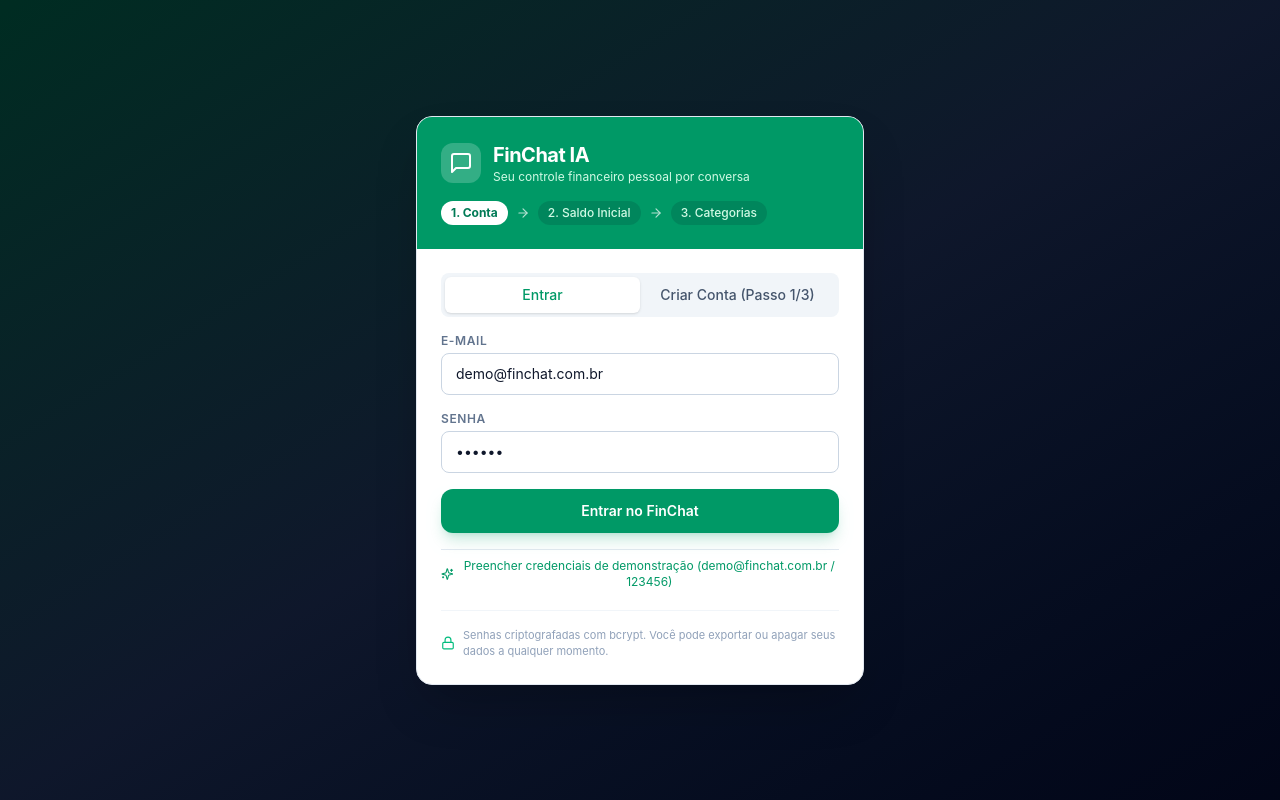
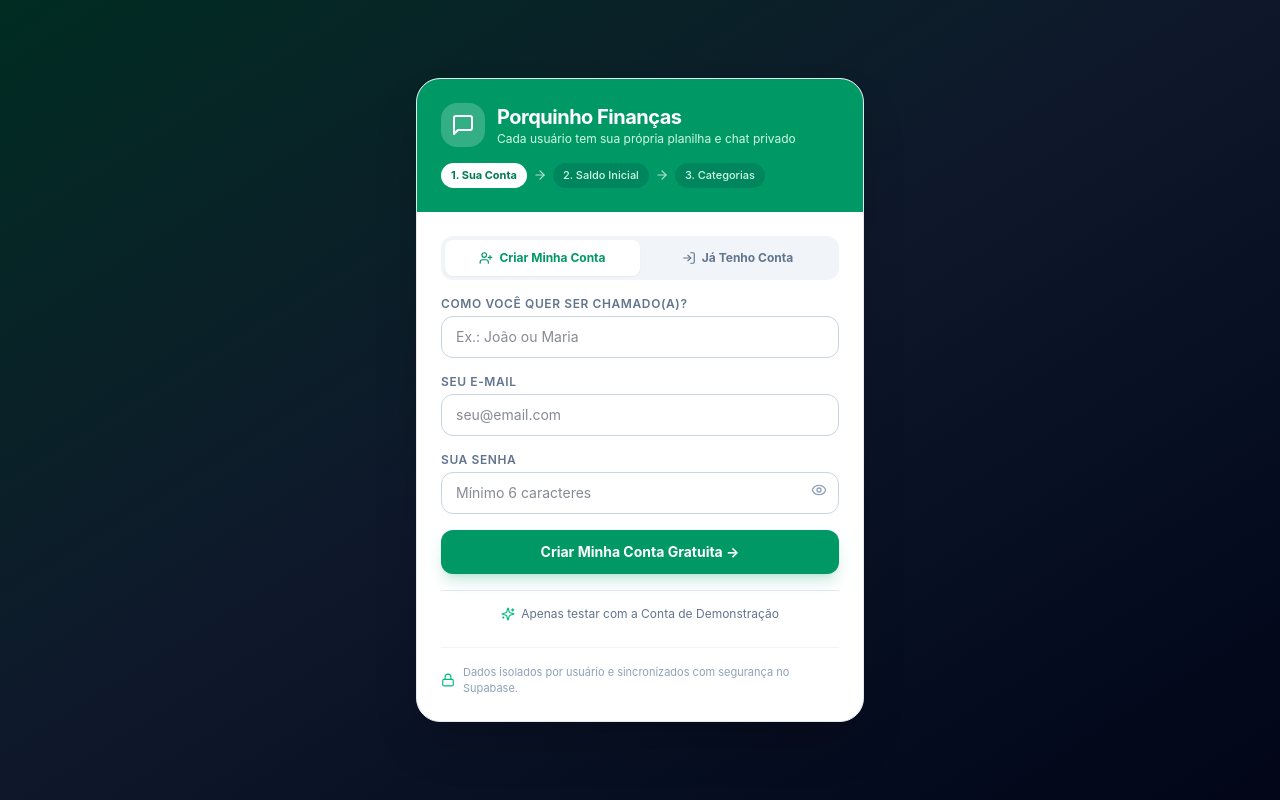
Before and after one commit to Vin1cius23/Porquinho-finan-as, a React (Vite) app: page / in a window 1280 px wide. Built offline with nearby package versions, Linux system fonts and the light colour scheme.

Commit message:
chore(auto-sync): arquivo components\AuthModal.jsx atualizado (03/11/2026, 12:52:32)

```diff
--- a/src/components/AuthModal.jsx
+++ b/src/components/AuthModal.jsx
@@ -1,5 +1,16 @@
 import React, { useState } from 'react';
-import { MessageSquare, Wallet, CheckCircle2, ArrowRight, Sparkles, Lock } from 'lucide-react';
+import {
+  MessageSquare,
+  Wallet,
+  CheckCircle2,
+  ArrowRight,
+  Sparkles,
+  Lock,
+  UserPlus,
+  LogIn,
+  Eye,
+  EyeOff,
+} from 'lucide-react';
 
 const STANDARD_CATEGORIES = [
   'Moradia',
@@ -15,13 +26,16 @@ const STANDARD_CATEGORIES = [
 ];
 
 export default function AuthModal({ user, token, onAuthSuccess, onOnboardingComplete }) {
-  const [mode, setMode] = useState('login'); // 'login' | 'register'
-  const [step, setStep] = useState(user && !user.onboarded ? 2 : 1); // Onboarding em 3 passos
+  // Inicia na aba 'register' ou 'login' com campos em branco para que cada pessoa crie ou acesse sua própria conta
+  const [mode, setMode] = useState('register'); // 'register' | 'login'
+  const [step, setStep] = useState(user && !user.onboarded ? 2 : 1);
   const [name, setName] = useState('');
-  const [email, setEmail] = useState('demo@finchat.com.br');
-  const [password, setPassword] = useState('123456');
+  const [email, setEmail] = useState('');
+  const [password, setPassword] = useState('');
+  const [showPass, setShowPass] = useState(false);
+
   const [accountName, setAccountName] = useState('Conta Corrente Principal');
-  const [initialBalance, setInitialBalance] = useState('1500');
+  const [initialBalance, setInitialBalance] = useState('0');
   const [selectedCategories, setSelectedCategories] = useState(STANDARD_CATEGORIES);
   const [loading, setLoading] = useState(false);
   const [error, setError] = useState('');
@@ -44,6 +58,25 @@ export default function AuthModal({ user, token, onAuthSuccess, onOnboardingComp
       if (data.user.onboarded === 0) {
         setStep(2);
       }
+    } catch (err) {
+      setError(err.message);
+    } finally {
+      setLoading(false);
+    }
+  }
+
+  async function handleQuickDemoLogin() {
+    setError('');
+    setLoading(true);
+    try {
+      const res = await fetch('/api/auth/login', {
+        method: 'POST',
+        headers: { 'Content-Type': 'application/json' },
+        body: JSON.stringify({ email: 'demo@finchat.com.br', password: '123456' }),
+      });
+      const data = await res.json();
+      if (!res.ok) throw new Error(data.error || 'Erro ao entrar na conta demo');
+      onAuthSuccess(data.token, data.user);
     } catch (err) {
       setError(err.message);
     } finally {
@@ -84,148 +117,168 @@ export default function AuthModal({ user, token, onAuthSuccess, onOnboardingComp
   }
 
   return (
-    <div className="min-h-screen flex items-center justify-center bg-gradient-to-br from-emerald-950 via-slate-900 to-slate-950 p-4 text-slate-100">
-      <div className="w-full max-w-md bg-white dark:bg-slate-900 text-slate-900 dark:text-slate-100 rounded-2xl shadow-2xl border border-slate-200 dark:border-slate-800 overflow-hidden">
+    <div className="min-h-[100dvh] flex items-center justify-center bg-gradient-to-br from-emerald-950 via-slate-900 to-slate-950 p-4 text-slate-100 overflow-y-auto">
+      <div className="w-full max-w-md bg-white dark:bg-slate-900 text-slate-900 dark:text-slate-100 rounded-3xl shadow-2xl border border-slate-200 dark:border-slate-800 overflow-hidden animate-pop-in">
         {/* Cabeçalho com progresso de Onboarding em 3 passos */}
-        <div className="bg-emerald-600 p-6 text-white">
+        <div className="bg-emerald-600 p-5 sm:p-6 text-white">
           <div className="flex items-center gap-3 mb-2">
-            <div className="p-2 bg-white/20 rounded-xl">
+            <div className="p-2.5 bg-white/20 rounded-2xl">
               <MessageSquare className="w-6 h-6" />
             </div>
             <div>
-              <h1 className="text-xl font-bold tracking-tight">FinChat IA</h1>
-              <p className="text-xs text-emerald-100">Seu controle financeiro pessoal por conversa</p>
+              <h1 className="text-xl font-bold tracking-tight">Porquinho Finanças</h1>
+              <p className="text-xs text-emerald-100">
+                Cada usuário tem sua própria planilha e chat privado
+              </p>
             </div>
           </div>
 
-          <div className="mt-4 flex items-center gap-2 text-xs font-medium">
-            <span className={`px-2.5 py-1 rounded-full ${step === 1 ? 'bg-white text-emerald-700 font-bold' : 'bg-emerald-700/60 text-emerald-100'}`}>
-              1. Conta
+          <div className="mt-4 flex items-center gap-1.5 text-[11px] font-medium">
+            <span
+              className={`px-2.5 py-1 rounded-full ${
+                step === 1 ? 'bg-white text-emerald-700 font-bold' : 'bg-emerald-700/60 text-emerald-100'
+              }`}
+            >
+              1. Sua Conta
             </span>
             <ArrowRight className="w-3.5 h-3.5 opacity-70" />
-            <span className={`px-2.5 py-1 rounded-full ${step === 2 ? 'bg-white text-emerald-700 font-bold' : 'bg-emerald-700/60 text-emerald-100'}`}>
+            <span
+              className={`px-2.5 py-1 rounded-full ${
+                step === 2 ? 'bg-white text-emerald-700 font-bold' : 'bg-emerald-700/60 text-emerald-100'
+              }`}
+            >
               2. Saldo Inicial
             </span>
             <ArrowRight className="w-3.5 h-3.5 opacity-70" />
-            <span className={`px-2.5 py-1 rounded-full ${step === 3 ? 'bg-white text-emerald-700 font-bold' : 'bg-emerald-700/60 text-emerald-100'}`}>
+            <span
+              className={`px-2.5 py-1 rounded-full ${
+                step === 3 ? 'bg-white text-emerald-700 font-bold' : 'bg-emerald-700/60 text-emerald-100'
+              }`}
+            >
               3. Categorias
             </span>
           </div>
         </div>
 
-        <div className="p-6">
+        <div className="p-5 sm:p-6">
           {error && (
-            <div className="mb-4 p-3 rounded-lg bg-rose-50 dark:bg-rose-950/50 border border-rose-200 dark:border-rose-800 text-rose-600 dark:text-rose-300 text-sm">
+            <div className="mb-4 p-3 rounded-xl bg-rose-50 dark:bg-rose-950/50 border border-rose-200 dark:border-rose-800 text-rose-600 dark:text-rose-300 text-xs font-medium">
               {error}
             </div>
           )}
 
           {step === 1 && (
             <form onSubmit={handleStep1Submit} className="space-y-4">
-              <div className="flex rounded-lg bg-slate-100 dark:bg-slate-800 p-1">
+              {/* Abas Criar Minha Conta vs Já Tenho Conta */}
+              <div className="grid grid-cols-2 rounded-xl bg-slate-100 dark:bg-slate-800 p-1">
+                <button
+                  type="button"
+                  onClick={() => {
+                    setMode('register');
+                    setError('');
+                  }}
+                  className={`flex items-center justify-center gap-1.5 py-2.5 text-xs font-bold rounded-lg transition cursor-pointer ${
+                    mode === 'register'
+                      ? 'bg-white dark:bg-slate-900 shadow-xs text-emerald-600 dark:text-emerald-400'
+                      : 'text-slate-500 dark:text-slate-400'
+                  }`}
+                >
+                  <UserPlus className="w-3.5 h-3.5" />
+                  <span>Criar Minha Conta</span>
+                </button>
                 <button
                   type="button"
                   onClick={() => {
                     setMode('login');
                     setError('');
                   }}
-                  className={`flex-1 py-2 text-sm font-medium rounded-md transition ${
+                  className={`flex items-center justify-center gap-1.5 py-2.5 text-xs font-bold rounded-lg transition cursor-pointer ${
                     mode === 'login'
-                      ? 'bg-white dark:bg-slate-900 shadow text-emerald-600 dark:text-emerald-400'
-                      : 'text-slate-600 dark:text-slate-400'
+                      ? 'bg-white dark:bg-slate-900 shadow-xs text-emerald-600 dark:text-emerald-400'
+                      : 'text-slate-500 dark:text-slate-400'
                   }`}
                 >
-                  Entrar
-                </button>
-                <button
-                  type="button"
-                  onClick={() => {
-                    setMode('register');
-                    setEmail('');
-                    setPassword('');
-                    setError('');
-                  }}
-                  className={`flex-1 py-2 text-sm font-medium rounded-md transition ${
-                    mode === 'register'
-                      ? 'bg-white dark:bg-slate-900 shadow text-emerald-600 dark:text-emerald-400'
-                      : 'text-slate-600 dark:text-slate-400'
-                  }`}
-                >
-                  Criar Conta (Passo 1/3)
+                  <LogIn className="w-3.5 h-3.5" />
+                  <span>Já Tenho Conta</span>
                 </button>
               </div>
 
               {mode === 'register' && (
                 <div>
                   <label className="block text-xs font-semibold uppercase tracking-wider text-slate-500 mb-1">
-                    Seu Nome
+                    Como você quer ser chamado(a)?
                   </label>
                   <input
                     type="text"
                     required
                     value={name}
                     onChange={(e) => setName(e.target.value)}
-                    placeholder="Ex.: Maria Silva"
-                    className="w-full px-3.5 py-2.5 rounded-lg border border-slate-300 dark:border-slate-700 bg-white dark:bg-slate-800 text-sm focus:ring-2 focus:ring-emerald-500 outline-none"
+                    placeholder="Ex.: João ou Maria"
+                    className="w-full px-3.5 py-2.5 rounded-xl border border-slate-300 dark:border-slate-700 bg-white dark:bg-slate-800 text-sm focus:ring-2 focus:ring-emerald-500 outline-none"
                   />
                 </div>
               )}
 
               <div>
                 <label className="block text-xs font-semibold uppercase tracking-wider text-slate-500 mb-1">
-                  E-mail
+                  Seu E-mail
                 </label>
                 <input
                   type="email"
                   required
                   value={email}
                   onChange={(e) => setEmail(e.target.value)}
-                  placeholder="seu@email.com.br"
-                  className="w-full px-3.5 py-2.5 rounded-lg border border-slate-300 dark:border-slate-700 bg-white dark:bg-slate-800 text-sm focus:ring-2 focus:ring-emerald-500 outline-none"
+                  placeholder="seu@email.com"
+                  className="w-full px-3.5 py-2.5 rounded-xl border border-slate-300 dark:border-slate-700 bg-white dark:bg-slate-800 text-sm focus:ring-2 focus:ring-emerald-500 outline-none"
                 />
               </div>
 
               <div>
                 <label className="block text-xs font-semibold uppercase tracking-wider text-slate-500 mb-1">
-                  Senha
+                  Sua Senha
                 </label>
+                <div className="relative">
                   <input
-                  type="password"
+                    type={showPass ? 'text' : 'password'}
                     required
+                    minLength={6}
                     value={password}
                     onChange={(e) => setPassword(e.target.value)}
                     placeholder="Mínimo 6 caracteres"
-                  className="w-full px-3.5 py-2.5 rounded-lg border border-slate-300 dark:border-slate-700 bg-white dark:bg-slate-800 text-sm focus:ring-2 focus:ring-emerald-500 outline-none"
+                    className="w-full px-3.5 py-2.5 pr-10 rounded-xl border border-slate-300 dark:border-slate-700 bg-white dark:bg-slate-800 text-sm focus:ring-2 focus:ring-emerald-500 outline-none"
                   />
+                  <button
+                    type="button"
+                    onClick={() => setShowPass((v) => !v)}
+                    className="absolute right-3 top-2.5 text-slate-400 hover:text-slate-600 cursor-pointer"
+                  >
+                    {showPass ? <EyeOff className="w-4 h-4" /> : <Eye className="w-4 h-4" />}
+                  </button>
+                </div>
               </div>
 
               <button
                 type="submit"
                 disabled={loading}
-                className="w-full py-3 rounded-xl bg-emerald-600 hover:bg-emerald-500 text-white font-semibold text-sm shadow-lg shadow-emerald-600/20 transition cursor-pointer disabled:opacity-50"
+                className="w-full py-3 rounded-xl bg-emerald-600 hover:bg-emerald-500 active:scale-98 text-white font-bold text-sm shadow-lg shadow-emerald-600/20 transition cursor-pointer disabled:opacity-50"
               >
                 {loading
-                  ? 'Carregando...'
-                  : mode === 'login'
-                  ? 'Entrar no FinChat'
-                  : 'Continuar para Saldo Inicial →'}
+                  ? 'Aguarde...'
+                  : mode === 'register'
+                  ? 'Criar Minha Conta Gratuita →'
+                  : 'Entrar na Minha Conta'}
               </button>
 
-              {mode === 'login' && (
-                <div className="pt-2 border-t border-slate-200 dark:border-slate-800 text-center">
+              <div className="pt-3 border-t border-slate-200 dark:border-slate-800 text-center">
                 <button
                   type="button"
-                    onClick={() => {
-                      setEmail('demo@finchat.com.br');
-                      setPassword('123456');
-                    }}
-                    className="inline-flex items-center gap-1.5 text-xs text-emerald-600 dark:text-emerald-400 hover:underline"
+                  onClick={handleQuickDemoLogin}
+                  className="inline-flex items-center gap-1.5 text-xs text-slate-500 dark:text-slate-400 hover:text-emerald-600 dark:hover:text-emerald-400 transition cursor-pointer"
                 >
-                    <Sparkles className="w-3.5 h-3.5" />
-                    Preencher credenciais de demonstração (demo@finchat.com.br / 123456)
+                  <Sparkles className="w-3.5 h-3.5 text-emerald-500" />
+                  <span>Apenas testar com a Conta de Demonstração</span>
                 </button>
               </div>
-              )}
             </form>
           )}
 
@@ -233,21 +286,21 @@ export default function AuthModal({ user, token, onAuthSuccess, onOnboardingComp
             <div className="space-y-4">
               <div className="flex items-center gap-2 text-emerald-600 dark:text-emerald-400 font-semibold">
                 <Wallet className="w-5 h-5" />
-                <h2>Passo 2 de 3: Cadastre seu saldo inicial</h2>
+                <h2>Passo 2 de 3: Seu saldo inicial</h2>
               </div>
               <p className="text-xs text-slate-500 dark:text-slate-400">
-                Informe sua conta principal e quanto você tem disponível hoje para o app acompanhar a evolução do seu saldo.
+                Informe sua conta principal e quanto você tem disponível hoje (pode ser R$ 0 se preferir começar do zero).
               </p>
 
               <div>
                 <label className="block text-xs font-semibold uppercase tracking-wider text-slate-500 mb-1">
-                  Nome da Conta Principal
+                  Nome da sua Conta Principal
                 </label>
                 <input
                   type="text"
                   value={accountName}
                   onChange={(e) => setAccountName(e.target.value)}
-                  className="w-full px-3.5 py-2.5 rounded-lg border border-slate-300 dark:border-slate-700 bg-white dark:bg-slate-800 text-sm"
+                  className="w-full px-3.5 py-2.5 rounded-xl border border-slate-300 dark:border-slate-700 bg-white dark:bg-slate-800 text-sm"
                 />
               </div>
 
@@ -260,7 +313,7 @@ export default function AuthModal({ user, token, onAuthSuccess, onOnboardingComp
                   step="0.01"
                   value={initialBalance}
                   onChange={(e) => setInitialBalance(e.target.value)}
-                  className="w-full px-3.5 py-2.5 rounded-lg border border-slate-300 dark:border-slate-700 bg-white dark:bg-slate-800 text-sm"
+                  className="w-full px-3.5 py-2.5 rounded-xl border border-slate-300 dark:border-slate-700 bg-white dark:bg-slate-800 text-sm font-bold"
                 />
               </div>
 
@@ -278,10 +331,10 @@ export default function AuthModal({ user, token, onAuthSuccess, onOnboardingComp
             <div className="space-y-4">
               <div className="flex items-center gap-2 text-emerald-600 dark:text-emerald-400 font-semibold">
                 <CheckCircle2 className="w-5 h-5" />
-                <h2>Passo 3 de 3: Escolha suas categorias</h2>
+                <h2>Passo 3 de 3: Suas categorias</h2>
               </div>
               <p className="text-xs text-slate-500 dark:text-slate-400">
-                Selecione as categorias que fazem sentido para sua rotina (você poderá criar ou editar depois):
+                Selecione as categorias que você usa (você poderá criar novas categorias depois):
               </p>
 
               <div className="grid grid-cols-2 gap-2">
@@ -292,7 +345,7 @@ export default function AuthModal({ user, token, onAuthSuccess, onOnboardingComp
                       key={cat}
                       type="button"
                       onClick={() => toggleCategory(cat)}
-                      className={`px-3 py-2 rounded-lg text-xs font-medium border text-left flex items-center justify-between transition cursor-pointer ${
+                      className={`px-3 py-2 rounded-xl text-xs font-medium border text-left flex items-center justify-between transition cursor-pointer ${
                         active
                           ? 'bg-emerald-50 dark:bg-emerald-950/60 border-emerald-500 text-emerald-700 dark:text-emerald-300'
                           : 'border-slate-200 dark:border-slate-800 text-slate-500'
@@ -311,14 +364,14 @@ export default function AuthModal({ user, token, onAuthSuccess, onOnboardingComp
                 onClick={handleFinishOnboarding}
                 className="w-full py-3 rounded-xl bg-emerald-600 hover:bg-emerald-500 text-white font-semibold text-sm transition cursor-pointer disabled:opacity-50"
               >
-                {loading ? 'Preparando sua planilha...' : 'Concluir e Abrir o Chat 🚀'}
+                {loading ? 'Criando seu ambiente...' : 'Concluir e Abrir Meu App 🚀'}
               </button>
             </div>
           )}
 
           <div className="mt-5 pt-4 border-t border-slate-100 dark:border-slate-800 flex items-center gap-2 text-[11px] text-slate-400">
             <Lock className="w-3.5 h-3.5 shrink-0 text-emerald-500" />
-            <span>Senhas criptografadas com bcrypt. Você pode exportar ou apagar seus dados a qualquer momento.</span>
+            <span>Dados isolados por usuário e sincronizados com segurança no Supabase.</span>
           </div>
         </div>
       </div>
```
Lines whose indentation alone changed are shown as unchanged.
